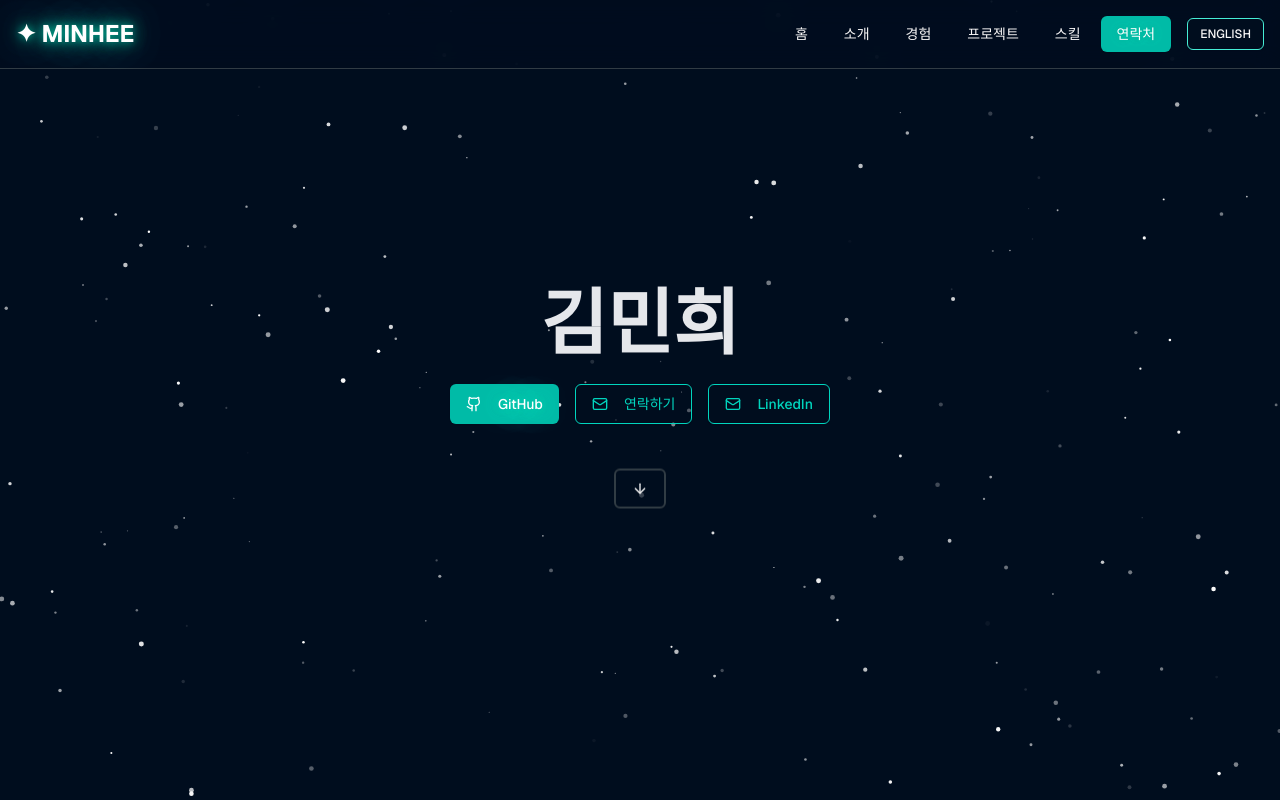
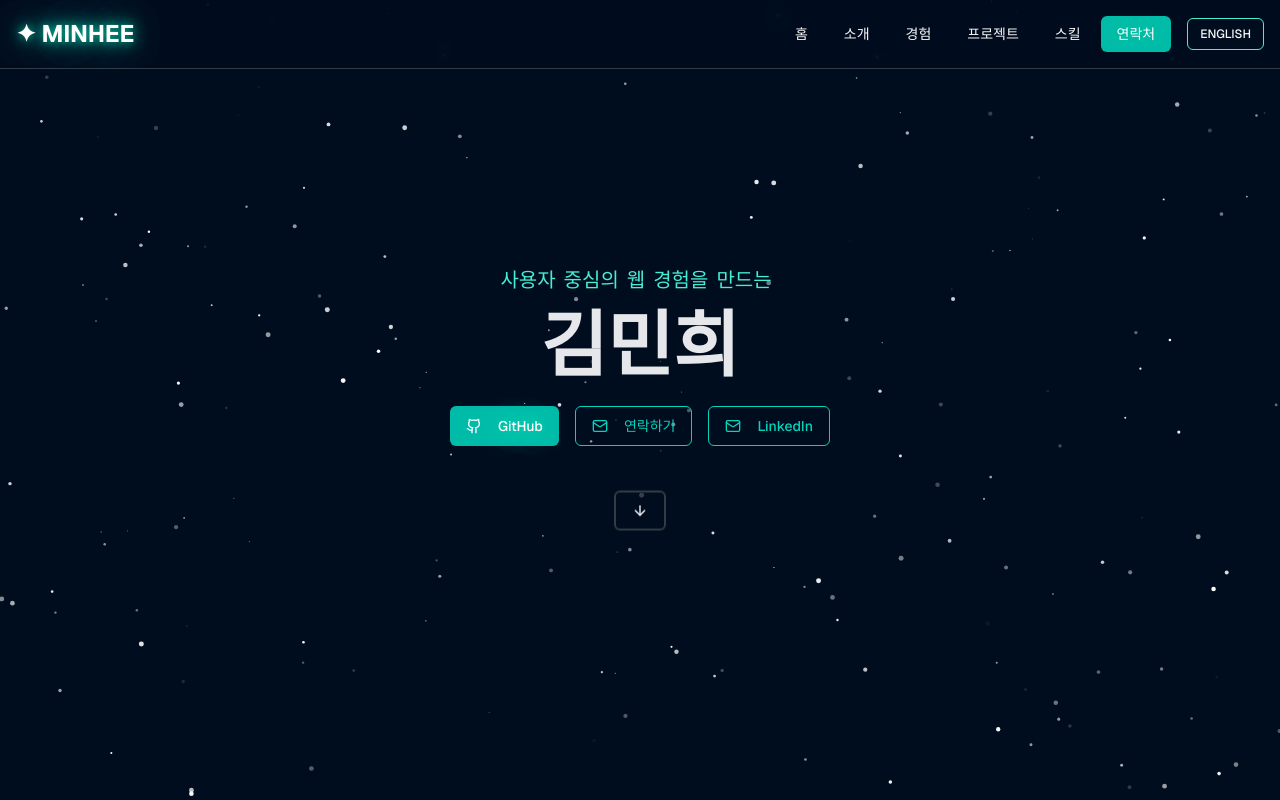
Before and after one commit to mini-chip/portfolio, a Next.js app: page / in a window 1280 px wide. Shown: the top 800 px of the page. Built offline with nearby package versions, Linux system fonts and the light colour scheme.

Commit message:
💄 Design: 사용자 중심의 웹 경험을 위한 타이핑 애니메이션 추가 및 프로젝트 데모 URL 업데이트

```diff
--- a/app/globals.css
+++ b/app/globals.css
@@ -1,5 +1,31 @@
 @import "tailwindcss";
 @import "tw-animate-css";
+
+/* Custom animations */
+@keyframes slideIn {
+  from {
+    transform: scaleX(0);
+  }
+  to {
+    transform: scaleX(1);
+  }
+}
+
+@keyframes typing {
+  from { width: 0 }
+  to { width: 100% }
+}
+
+@keyframes fadeIn {
+  from {
+    opacity: 0;
+    transform: translateY(10px);
+  }
+  to {
+    opacity: 1;
+    transform: translateY(0);
+  }
+}
 
 @custom-variant dark (&:is(.dark *));
 
--- a/components/hero.tsx
+++ b/components/hero.tsx
@@ -7,6 +7,7 @@ import { ArrowDown, Github, Mail } from "lucide-react";
 const heroTexts = {
   ko: {
     name: "김민희",
+    catchphrase: ["사용자", "중심의", "웹", "경험을", "만드는"],
     description: "",
     githubBtn: "GitHub",
     contactBtn: "연락하기",
@@ -14,6 +15,7 @@ const heroTexts = {
   },
   en: {
     name: "Minhee Kim",
+    catchphrase: ["Creating", "User-Centered", "Web", "Experiences"],
     description: "",
     githubBtn: "GitHub",
     contactBtn: "Contact Me",
@@ -27,6 +29,8 @@ interface HeroProps {
 
 export function Hero({ language }: HeroProps) {
   const [nameToggle, setNameToggle] = useState<"ko" | "en">("ko");
+  const [typingText, setTypingText] = useState<string[]>([]);
+  const [isTyping, setIsTyping] = useState(true);
 
   useEffect(() => {
     const interval = setInterval(() => {
@@ -35,6 +39,32 @@ export function Hero({ language }: HeroProps) {
 
     return () => clearInterval(interval);
   }, []);
+
+  useEffect(() => {
+    const words = heroTexts[language].catchphrase;
+    setTypingText([]);
+    setIsTyping(true);
+
+    let currentWords: string[] = [];
+
+    words.forEach((word, index) => {
+      setTimeout(() => {
+        currentWords = [...currentWords, word];
+        setTypingText([...currentWords]);
+
+        if (index === words.length - 1) {
+          setTimeout(() => {
+            setIsTyping(false);
+          }, 200);
+        }
+      }, index * 400); // 400ms 간격
+    });
+
+    // 언어 변경 시 타이머 정리를 위한 cleanup
+    return () => {
+      currentWords = [];
+    };
+  }, [language]);
 
   const scrollToAbout = () => {
     const element = document.getElementById("about");
@@ -50,9 +80,28 @@ export function Hero({ language }: HeroProps) {
     >
       <div className="container mx-auto px-4 text-center">
         <div className="max-w-4xl mx-auto">
+          <div className="mb-4">
+            <p className="text-lg md:text-xl text-teal-300 mb-2 min-h-[1.5rem]">
+              <span className="relative">
+                {typingText.map((word, index) => (
+                  <span
+                    key={`${language}-${word}-${index}`}
+                    className="inline-block mr-2 animate-[fadeIn_0.3s_ease-in-out_forwards]"
+                  >
+                    {word}
+                  </span>
+                ))}
+                {isTyping && (
+                  <span className="animate-pulse text-teal-400">|</span>
+                )}
+              </span>
+            </p>
+          </div>
+
           <h1 className="text-5xl md:text-7xl font-bold mb-6 text-balance">
-            <span className="text-gray-200 transition-all duration-300 ease-in-out">
+            <span className="text-gray-200 transition-all duration-300 ease-in-out relative">
               {heroTexts[nameToggle].name}
+              <span className="absolute bottom-0 left-0 w-full h-1 bg-gradient-to-r from-teal-400 to-blue-500 transform scale-x-0 animate-[slideIn_1s_ease-in-out_1s_forwards]"></span>
             </span>
           </h1>
 
--- a/components/projects.tsx
+++ b/components/projects.tsx
@@ -119,8 +119,7 @@ const projects = {
         "Zustand"
       ],
       image: "/datamanim_main.png",
-      demoUrl:
-        "https://datamanim-migration-copy-bscy62902-minhees-projects-3eff1d38.vercel.app/",
+      demoUrl: "https://datastudydemo.vercel.app/",
       githubUrl: "https://github.com/mini-chip/datamanim-migration-copy"
     },
     {
@@ -153,8 +152,7 @@ const projects = {
       ],
       tech: ["Next.js", "Tailwind CSS", "Typescript", "Axios", "Vercel"],
       image: "/wed_main.png",
-      demoUrl:
-        "https://wed-arsy-7edxc34ub-minhees-projects-3eff1d38.vercel.app/",
+      demoUrl: "https://wed-arsy.vercel.app/",
       githubUrl: "https://github.com/mini-chip/wed"
     },
     {
@@ -178,7 +176,7 @@ const projects = {
       ],
       image: "/QQ_main.png",
       demoUrl: "https://quick-question-weather.vercel.app/",
-      githubUrl: "https://github.com/Important-is-Great-Youths/QuickQuestion"
+      githubUrl: "https://github.com/mini-chip/QuickQuestion"
     },
     {
       title: "Mogazoa",
@@ -198,7 +196,7 @@ const projects = {
       ],
       image: "/mogazoa_main.png",
       demoUrl: "https://mogazoa.vercel.app/",
-      githubUrl: "https://github.com/5-1-Mogazoa/Mogazoa"
+      githubUrl: "https://github.com/mini-chip/Mogazoa"
     }
   ]
 };
```
